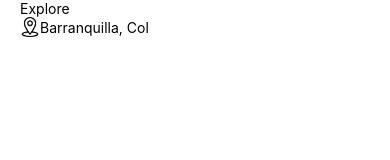
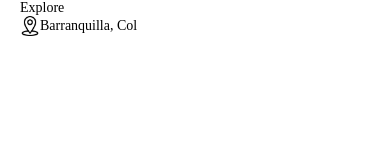
Before and after one commit to soadtech/react-native-goldi-app, a React Native app: screen / in a window 390 px wide. Shown: the top 160 px of the page. Built offline with nearby package versions, Linux system fonts and the light colour scheme.

Commit message:
chore: custom text

```diff
--- a/src/components/Location/index.js
+++ b/src/components/Location/index.js
@@ -2,12 +2,13 @@ import React from 'react'
 import { IcoLocation } from '../../assets/icons'
 import { View, Text, Image } from 'react-native'
 import { styles } from './styles'
+import MyText from '../MyText'
 
 export default function Location ({ location }) {
     return (
         <View style={styles.container}>
             <Image style={styles.icon} resizeMode='contain' source={IcoLocation} />
-            <Text>{location}</Text>
+            <MyText>{location}</MyText>
         </View>
     )
 }
--- /dev/null
+++ b/src/components/MyText/index.js
@@ -0,0 +1,9 @@
+import React from 'react'
+import { Text } from 'react-native'
+import { styles } from './styles'
+
+export default function MyText ({ children, customStyles }) {
+    return (
+        <Text style={[styles.text, { ...customStyles }]}>{children}</Text>
+    )
+}
--- /dev/null
+++ b/src/components/MyText/styles.js
@@ -0,0 +1,9 @@
+import { StyleSheet } from "react-native";
+import { fonts } from "../../utils/theme";
+
+export const styles = StyleSheet.create({
+    text: {
+        ...fonts.bold,
+        fontWeight: 'normal'
+    }
+})
--- a/src/containers/Home/index.js
+++ b/src/containers/Home/index.js
@@ -2,6 +2,7 @@ import React from 'react'
 import { View, Text } from 'react-native'
 import Location from '../../components/Location'
 import MyStatusBar from '../../components/MyStatusBar'
+import MyText from '../../components/MyText'
 import { colors, fonts } from '../../utils/theme'
 
 export default function Home () {
@@ -10,7 +11,7 @@ export default function Home () {
             <MyStatusBar backgroundColor={colors.white} barStyle="dark-content" />
             <View style={{ paddingHorizontal: 20, backgroundColor: colors.white, flex: 1 }}>
                 <View>
-                    <Text>Explore</Text>
+                    <MyText>Explore</MyText>
                     <Location location='Barranquilla, Col' />
                 </View>
             </View>
--- a/src/utils/theme.js
+++ b/src/utils/theme.js
@@ -12,7 +12,7 @@ export const fonts = {
     italic: {
         fontFamily: "NotoSerif-Italic"
     },
-    Regular: {
+    regular: {
         fontFamily: "NotoSerif-Regular"
     },
 }
```
